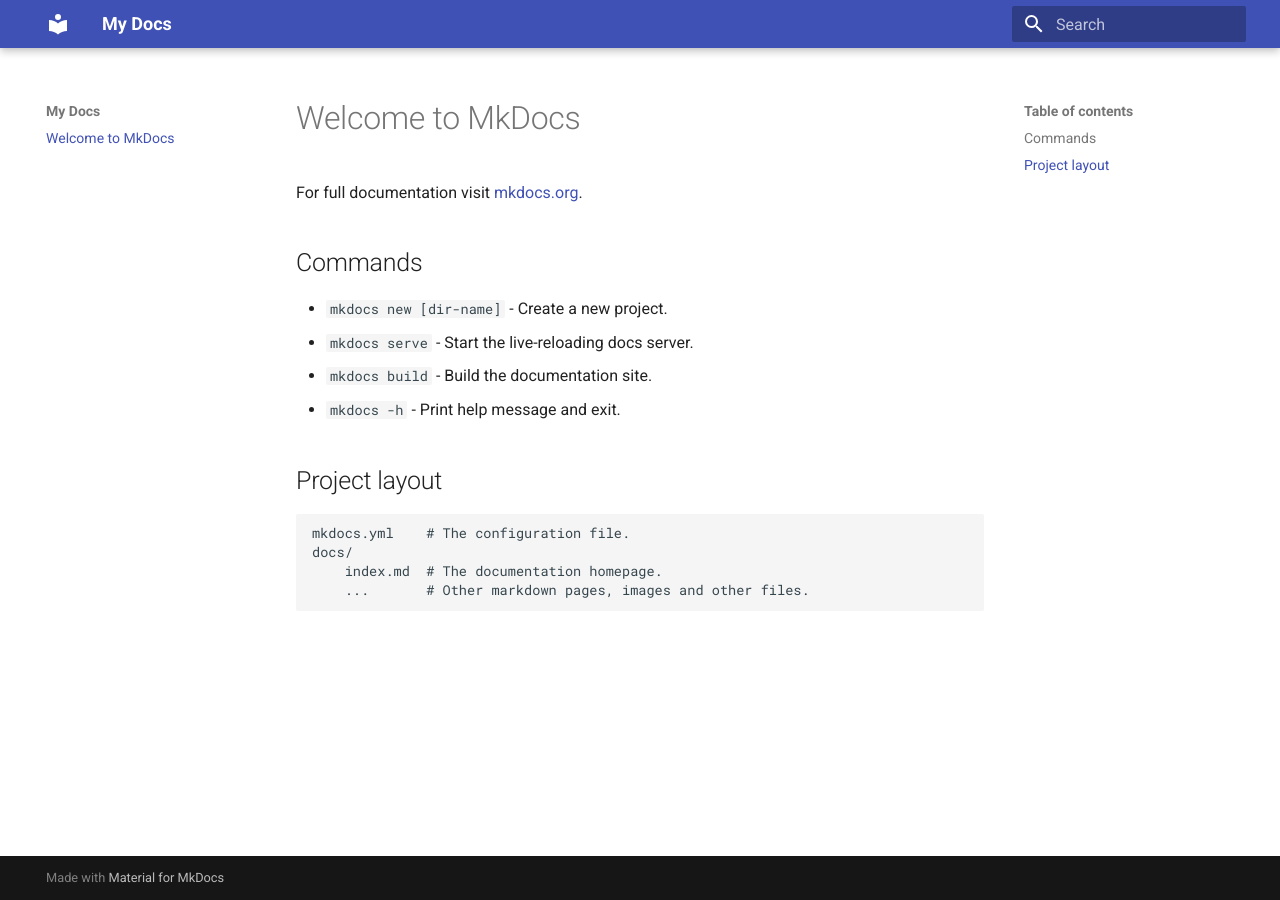
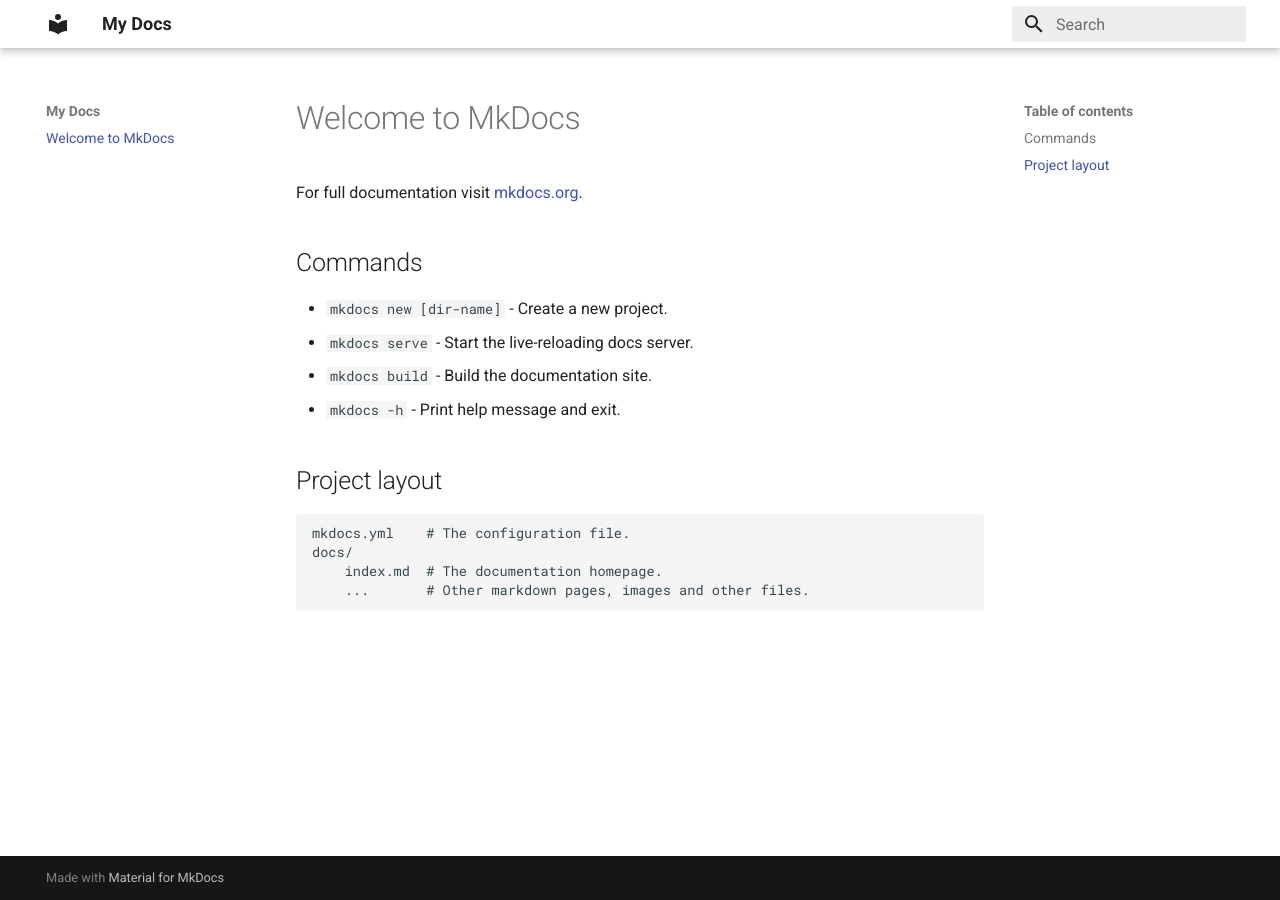
Before and after one commit to TigerGraph-DevLabs/tg-os-hackathon, an MkDocs documentation site: the page built from docs/index.md, in a window 1280 px wide. Built offline with MkDocs 1.6.1 and Material for MkDocs 9.7.7, drawn with Linux system fonts in a browser that asks for light colours.

Commit message:
add theme & primary palette

```diff
--- a/mkdocs.yml
+++ b/mkdocs.yml
@@ -1,3 +1,6 @@
 site_name: My Docs
 theme:
   name: material
+  palette:
+    scheme: default
+    primary: white
```
